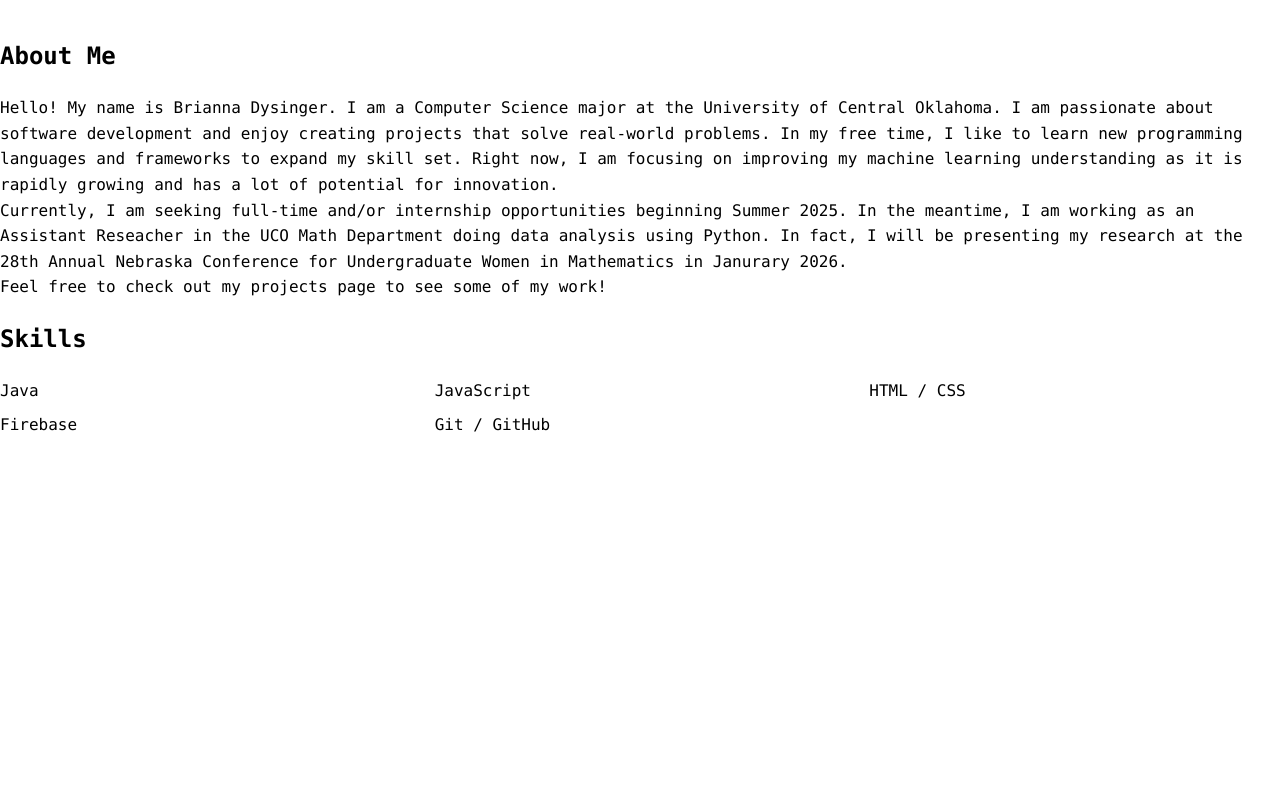
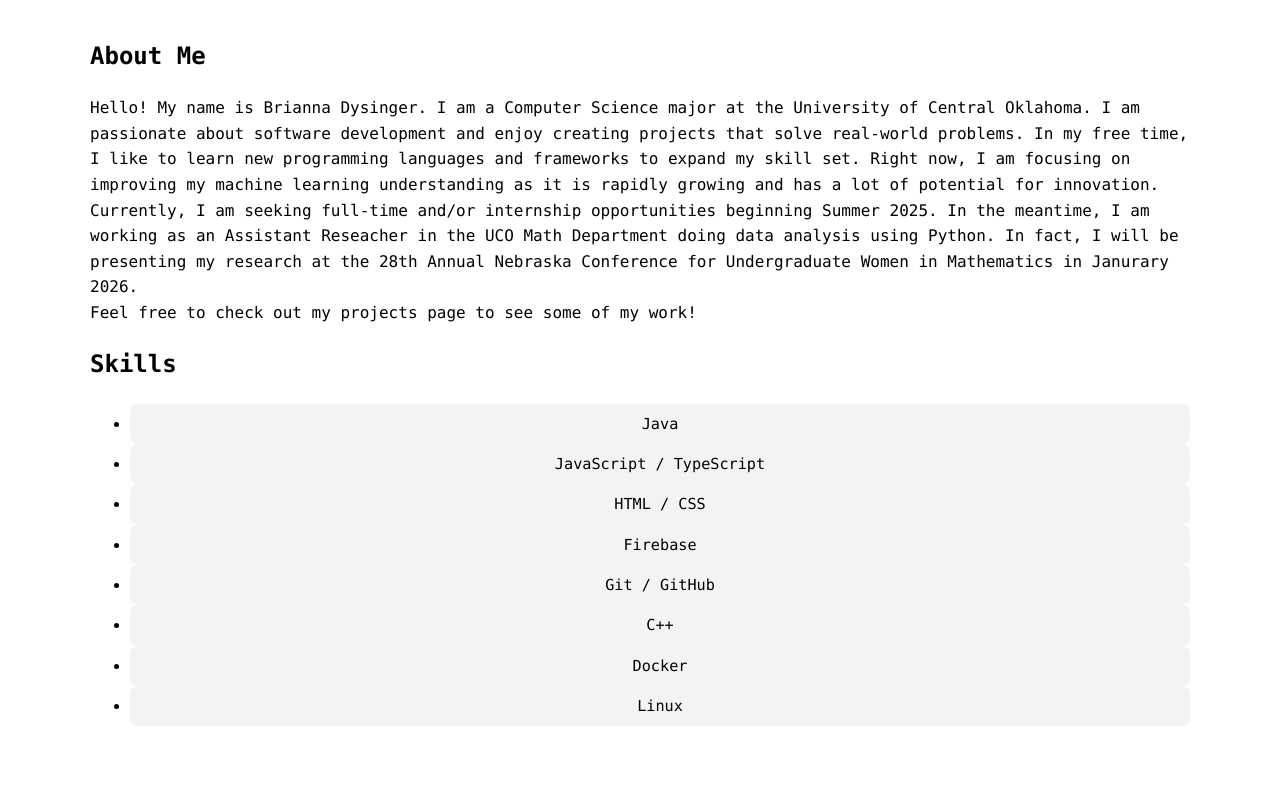
Before and after one commit to briannabee/briannabee.github.io, a plain HTML site: page index.html in a window 1280 px wide. Shown: the part 323-1113 px from the top of the page. Before the commit the page ends 808 px from the top, so only its background shows below. Drawn offline with Linux system fonts and the light colour scheme.

Commit message:
Badge Fix

```diff
--- a/index.html
+++ b/index.html
@@ -28,6 +28,7 @@
 </header>
 
   <main>
+    <div class="container">
     <section>
       <h2>About Me</h2>
       <p>
@@ -43,12 +44,16 @@
       <h2>Skills</h2>
       <ul class="skills-list">
         <li>Java</li>
-        <li>JavaScript</li>
+        <li>JavaScript / TypeScript</li>
         <li>HTML / CSS</li>
         <li>Firebase</li>
         <li>Git / GitHub</li>
+        <li>C++</li>
+        <li>Docker</li>
+        <li>Linux</li>
       </ul>
     </section>
+    </div>
   </main>
 
 </body>
--- a/style.css
+++ b/style.css
@@ -1,3 +1,9 @@
+.container {
+  max-width: 1100px;
+  margin: 0 auto;
+  padding: 0 1.5rem;
+}
+
 .header-content {
   display: flex;
   justify-content: space-between;
@@ -74,14 +80,12 @@
   background: #444;
 }
 
-.skills-list {
-  list-style: none;
-  padding: 0;
-  margin: 0;
-
-  display: grid;
-  grid-template-columns: repeat(3, 1fr);
-  gap: 0.5rem 1.5rem;
+.skills-list li {
+  background: #f3f3f3;
+  padding: 0.5rem 0.75rem;
+  border-radius: 8px;
+  text-align: center;
+  font-size: 0.95rem;
 }
 
 body {
```
